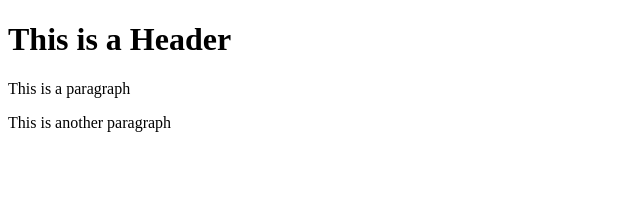
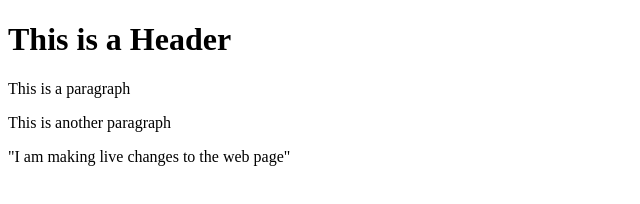
Before and after one commit to StefiStoneriver/git-test, a website: page index.html in a window 1280 px wide. Shown: the whole page, without its empty margins (0-640 px from the left). Drawn offline with Linux system fonts and the light colour scheme.

Commit message:
//this is a message about what I'm doing

```diff
--- a/index.html
+++ b/index.html
@@ -5,6 +5,7 @@
     <h1>This is a Header</h1>
     <p>This is a paragraph</p>
     <p>This is another paragraph</p>
+    <p>"I am making live changes to the web page"</p>
 </body>
 
 </html>
```
Also changed, not shown: package.json (added, +19 -0 lines), 2 other files.
